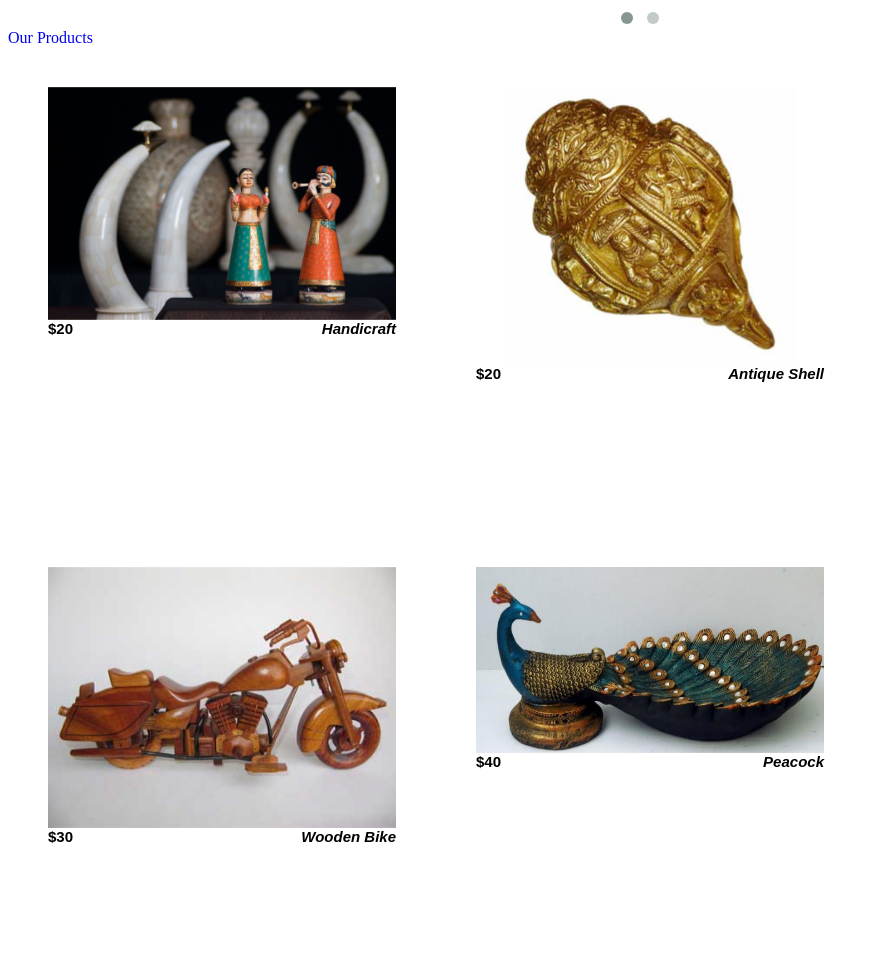
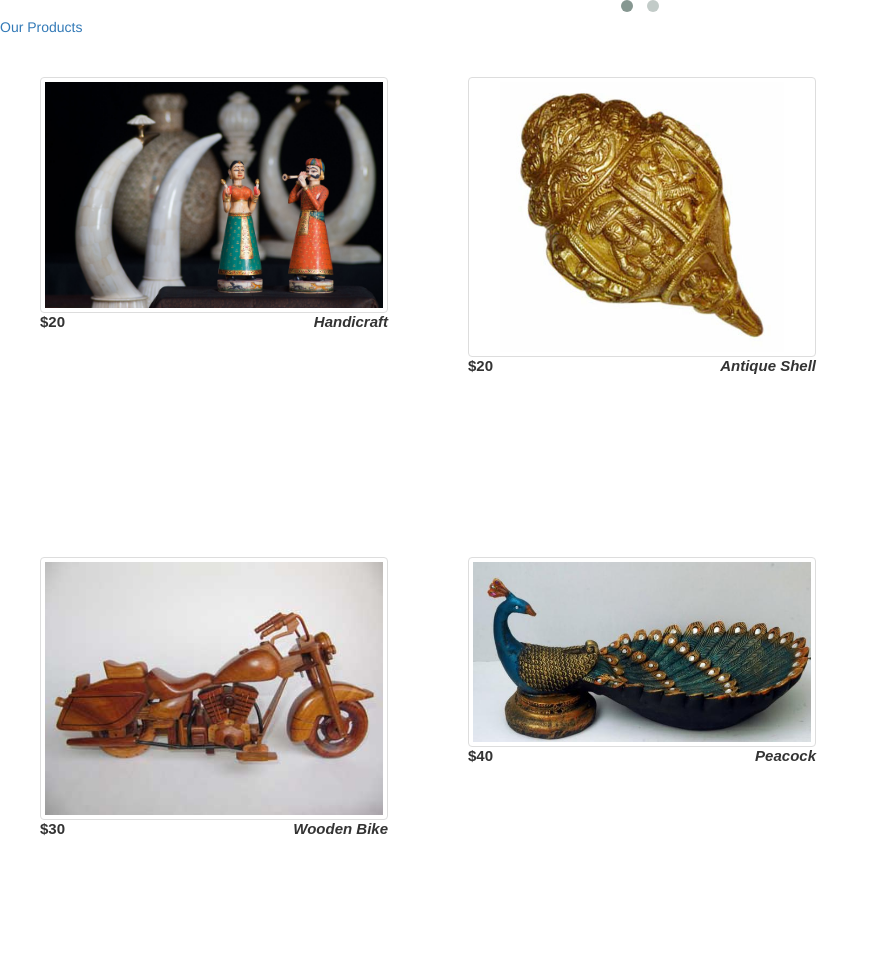
Before and after one commit to jvenigalla/ISEM-551, a plain HTML site: page index.html in a window 1280 px wide. Shown: the part 685-1655 px from the top of the page, without its empty margins (0-888 px from the left). Drawn offline with nearby package versions, Linux system fonts and the light colour scheme.

Commit message:
update index.html to include angular and bootstrap

```diff
--- a/index.html
+++ b/index.html
@@ -15,6 +15,15 @@
 
 		 <!--Include js plugin -->
 		<script src="scripts/owl-carousel/owl.carousel.js"></script>
+
+		<!--Include angular-->
+		<script src="scripts/angular.js"></script>
+
+		<!-- Latest compiled and minified CSS -->
+		<link rel="stylesheet" href="http://maxcdn.bootstrapcdn.com/bootstrap/3.3.5/css/bootstrap.min.css">
+
+		<!-- Latest compiled JavaScript -->
+		<script src="http://maxcdn.bootstrapcdn.com/bootstrap/3.3.5/js/bootstrap.min.js"></script>
 
 		<script>
     		$(document).ready(function() {
@@ -43,7 +52,7 @@
   			}
     	</script>
 	</head>
-	<body>
+	<body ng-app>
 	  <div class="top-menu">
 			<div class="Logo">
 				<a href="/">
@@ -54,73 +63,38 @@
 				<p id="new"/>
 			</div>
 		</div>
-		<div class="owl-carousel" id="featured-items">
-      <div class="item">
-        <!--a href='{{ url_for("product", productId=products[0].id) }}'-->
-	  			<img src="images/WoodenElephant.jpg">
-        <!--/a-->
-      </div>
-      <div class="item">
-        <!--a href='{{ url_for("product", productId=products[1].id) }}'-->
-	  			<img src="images/AfricanHandicrafts.jpg">
-        <!--/a-->
-      </div>
-      <div class="item">
-        <!--a href='{{ url_for("product", productId=products[2].id) }}'-->
-	  			<img src="images/HappyOwl.jpg">
-        <!--/a-->
-      </div>
-      <div class="item">
-        <!--a href='{{ url_for("product", productId=products[3].id) }}'-->
-	  			<img src="images/SunHandicraft.jpg">
-        <!--/a-->
-      </div>
+		<div class="owl-carousel" id="featured-items" ng-init="featuredItems=[{name:'WoodenElephant', image:'images/WoodenElephant.jpg'}, {name:'AfricanHandicrafts', image:'images/AfricanHandicrafts.jpg'}, {name:'HappyOwl', image:'images/HappyOwl.jpg'}, {name:'SunHandicraft', image:'images/SunHandicraft.jpg'}]">
+			<div class="item" ng-repeat="featuredItem in featuredItems">
+				<img src="{{featuredItem.image}}" />
+			</div>
+
 		</div>
 
 		<div class="todays-picks">
 			<div class="heading">
 				<a href="all.html">Our Products</a>
 			</div>
-			<div class="product-grid" id="product-grid">
-				<div class="product">
-					<div id="product-1">
-				      	<div class="product-item">
-				  			<img src="images/Handicraft.jpg">
-						</div>
+			<div class="product-grid" id="product-grid" ng-init="products=[{id:1, name:'Handicraft', price:20, image:'images/Handicraft.jpg'}, {id:2, price:20, name:'Antique Shell', image:'images/AntiqueShell.jpg'}, {id:3, price:30, name:'Wooden Bike', image:'images/WoodenBike.jpg'}, {id:4, price:40, name:'Peacock', image:'images/peacock.jpg'}]">
+
+				<div class="product" ng-repeat="product in products" class="col-sm-4">
+					<div>
+				      <div class="product-item">
+				  			<img src="{{product.image}}" class="img-thumbnail"/>
+							</div>
 					</div>
-					<div id="product-price">$20</div>
-					<div id="product-name">Handicraft</div>
-				</div>
-
-				<div class="product">
-					<div id="product-2">
-				      	<div class="product-item">
-				  			<img src="images/AntiqueShell.jpg">
-						</div>
-					</div>
-					<div id="product-price">$20</div>
-					<div id="product-name">Antique Shell</div>
-				</div>
-
-				<div class="product">
-					<div id="product-3">
-				      	<div class="product-item">
-				  			<img src="images/WoodenBike.jpg">
-						</div>
-					</div>
-					<div id="product-price">$30</div>
-					<div id="product-name">Wooden Bike</div>
-				</div>
-
-				<div class="product">
-					<div id="product-4">
-				      	<div class="product-item">
-				  			<img src="images/peacock.jpg">
-						</div>
-					</div>
-					<div id="product-price">$40</div>
-					<div id="product-name">Peacock</div>
+					<div id="product-price">${{product.price}}</div>
+					<div id="product-name">{{product.name}}</div>
 				</div>
 		</div>
 	</div>
+
+	<script>
+		function featuredCtrl($scope) {
+			scope.featuredItems = [{name: "WoodenElephant", image: "images/WoodenElephant.jpg"}, {name: "AfricanHandicrafts", image: "images/AfricanHandicrafts.jpg"}, {name: "HappyOwl", image: "images/HappyOwl.jpg"}, {name: "SunHandicraft", image: "images/SunHandicraft.jpg"}];
+		};
+
+		function productCtrl($scope) {
+			scope.products = [{id:1, name:'Handicraft', price:20, image:'images/Handicraft.jpg'}, {id:2, price:20, name:'Antique Shell', image:'images/AntiqueShell.jpg'}, {id:3, price:30, name:'Wooden Bike', image:'images/WoodenBike.jpg'}, {id:4, price:40, name:'Peacock', image:'images/peacock.jpg'}];
+		};
+	</script>
 	</body>
```
